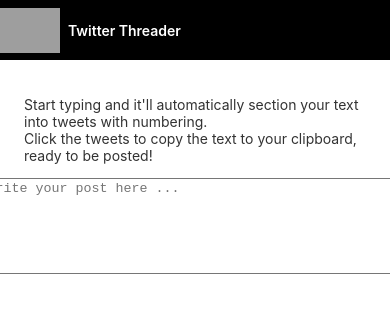
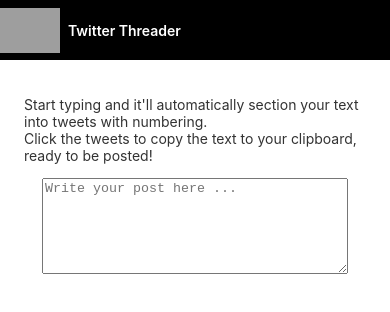
Before and after one commit to gummangummangumman/Twitter-threader, an Angular app: page / in a window 390 px wide. Shown: the top 312 px of the page. Built offline with nearby package versions, Linux system fonts and the light colour scheme; grey boxes are pictures that could not be loaded.

Commit message:
Overwrite css widths for mobile

```diff
--- a/src/styles.css
+++ b/src/styles.css
@@ -1 +1,16 @@
 /* You can add global styles to this file, and also import other style files */
+
+
+/* Overwriting css for mobile */
+@media only screen and (max-width: 700px)
+{
+    #tweet, #postInput
+    {
+        width: 300px !important;
+    }
+
+    .tweetText
+    {
+        max-width: 200px !important;
+    }
+}
```
